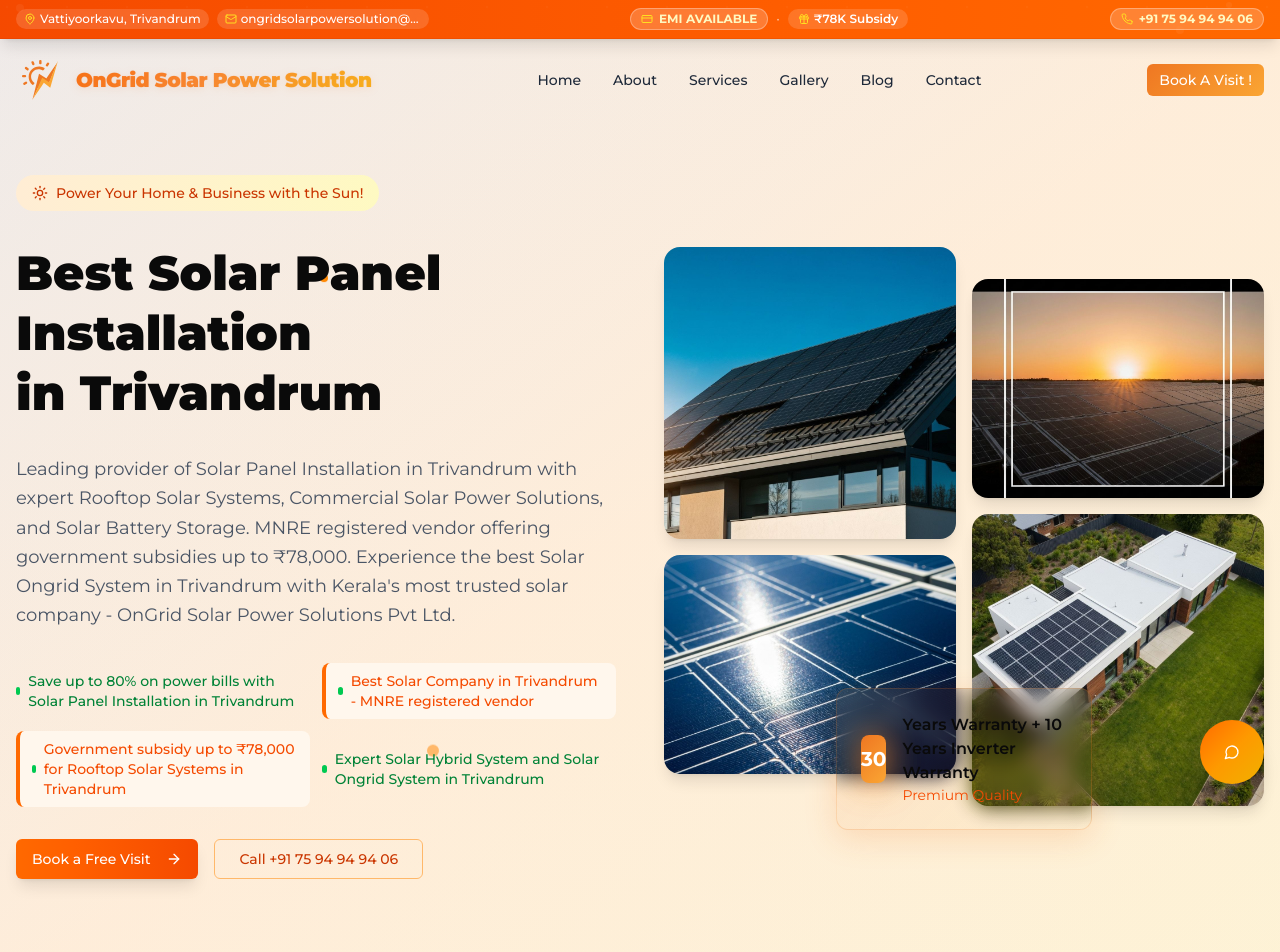
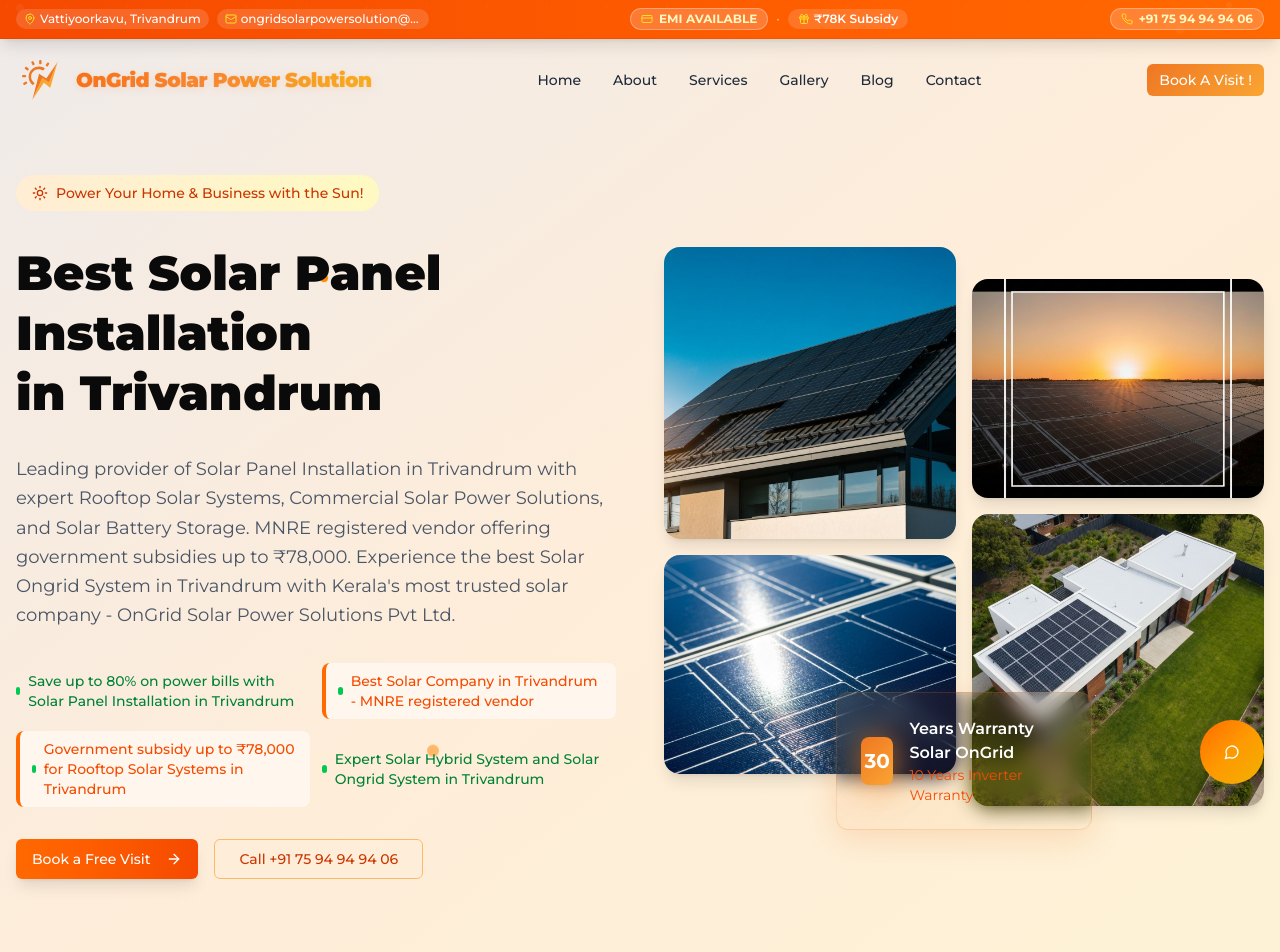
Before and after one commit to sanukhandev/ongrid-solar-new-site, a Next.js app: page / in a window 1280 px wide. Shown: the top 952 px of the page. Built offline with nearby package versions, Linux system fonts and the light colour scheme.

Commit message:
color text update

```diff
--- a/app/layout.tsx
+++ b/app/layout.tsx
@@ -134,7 +134,7 @@ export const metadata: Metadata = {
 export default function RootLayout({
   children,
 }: Readonly<{
-  children: React.ReactNode;
+children: React.ReactNode;
 }>) {
   return (
     <html lang="en" className={`${montserrat.variable} ${lato.variable}`}>
--- a/components/hero.tsx
+++ b/components/hero.tsx
@@ -157,10 +157,10 @@ export function Hero() {
                   <span className="text-white font-bold text-xl">30</span>
                 </div>
                 <div>
-                  <p className="font-semibold text-white-800">
-                    Years Warranty + 10 Years Inverter Warranty
+                  <p className="font-semibold text-white">Years Warranty Solar OnGrid</p>
+                  <p className="text-sm text-orange-600">
+                    10 Years Inverter Warranty
                   </p>
-                  <p className="text-sm text-orange-600">Premium Quality</p>
                 </div>
               </div>
             </div>
```
